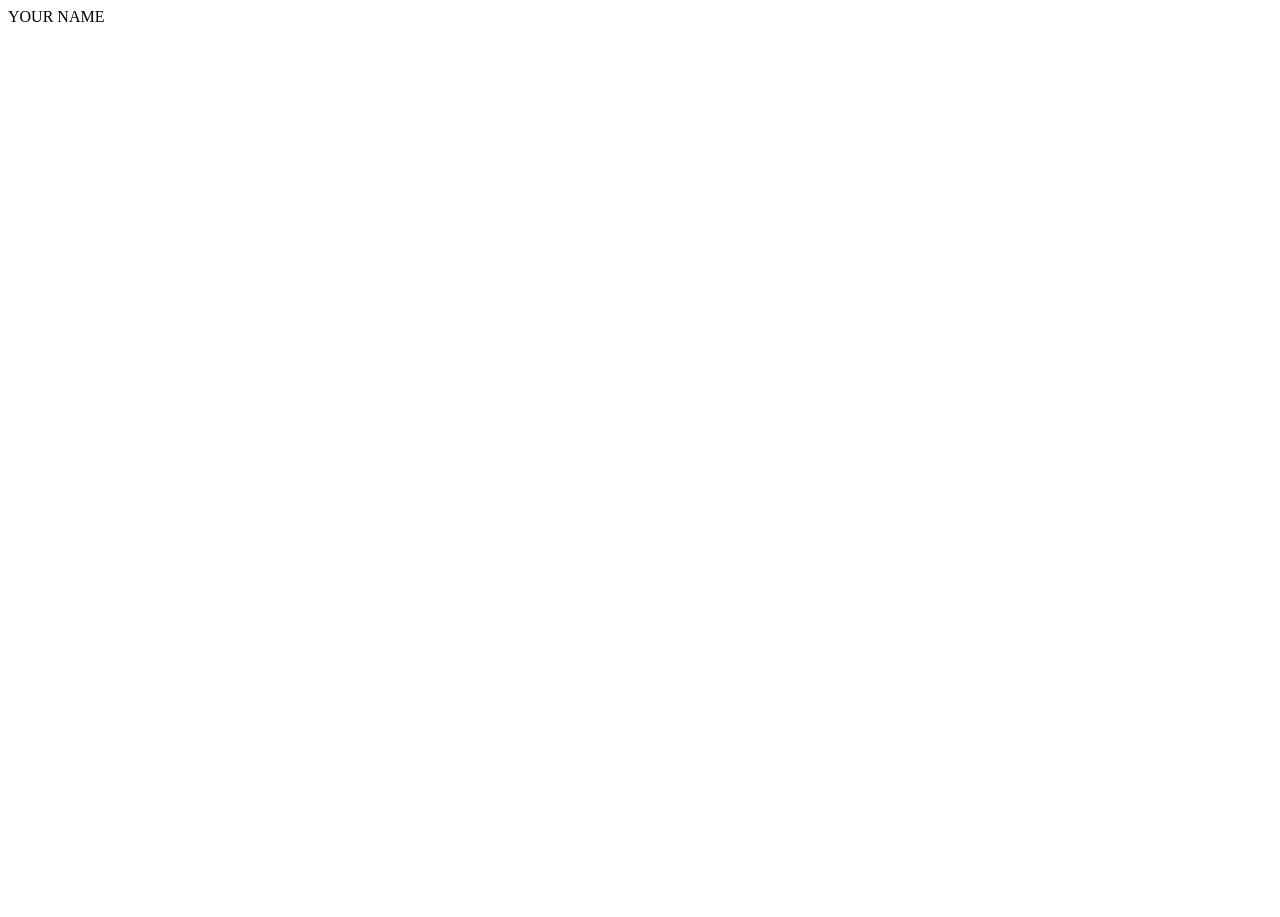
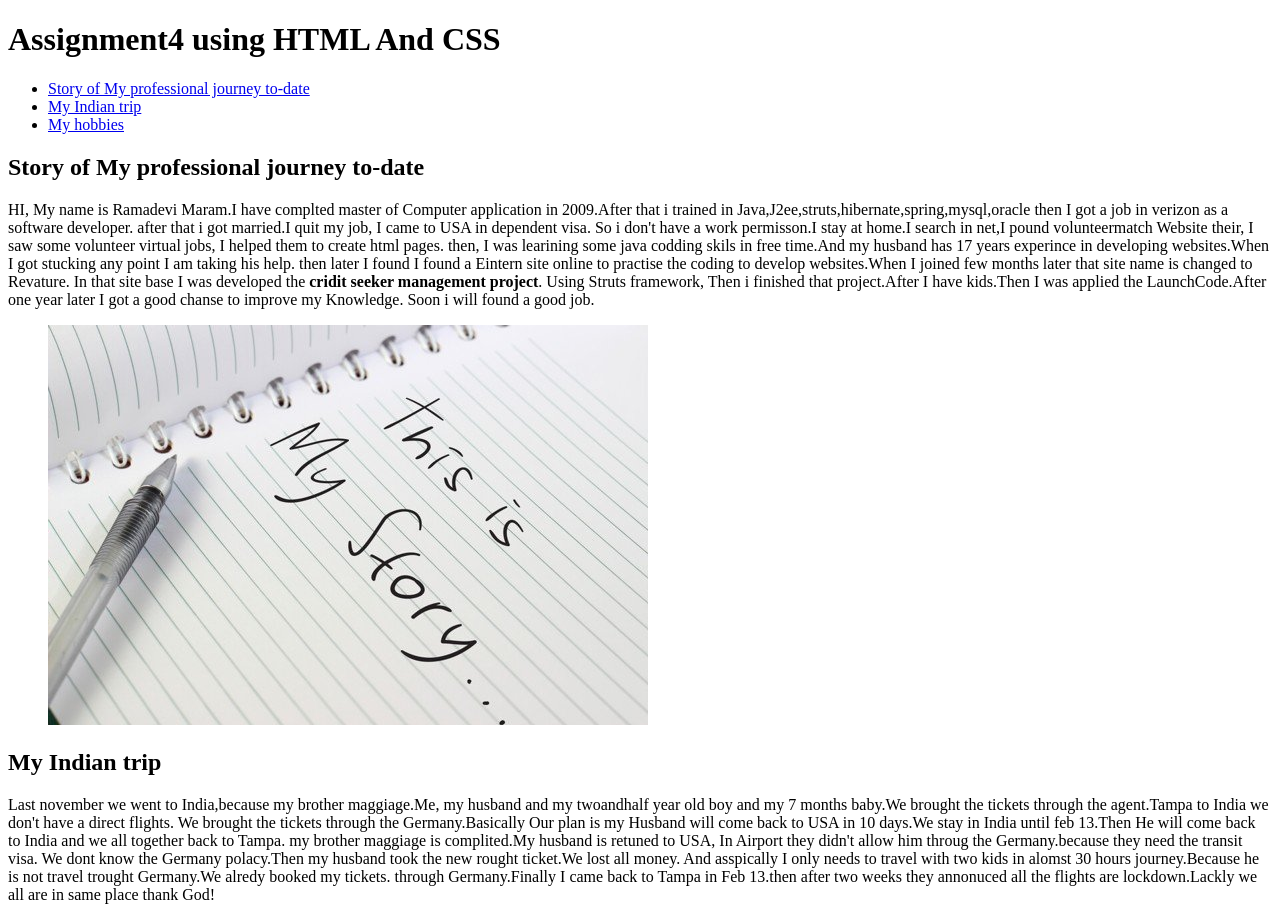
Before and after one commit to ramadevimaram/-HtmlAssignment4, a plain HTML site: page index.html in a window 1280 px wide. Shown: the top 917 px of the page. Before the commit the page ends 800 px from the top, so only its background shows below. Drawn offline with Linux system fonts and the light colour scheme.

Commit message:
added the code in index.html and images file

```diff
--- a/index.html
+++ b/index.html
@@ -1 +1,64 @@
-<p>YOUR NAME</p>
+<!DOCTYPE html>
+
+<html>
+   <head>
+      <title>Assignment4-HTML</title>
+   </head>
+<body>
+   <header>
+    <h1>Assignment4 using HTML And CSS</h1>
+    <nav>
+        <ul>
+            <li><a href="#professionaljourney">Story of My professional journey to-date</a></li>
+            <li><a href="#Indiantrip">My Indian trip</a></li>
+            <li><a href="#Myhobbies">My hobbies</a></li>
+
+        </ul>
+    </nav>
+    <main>
+        <article>
+            <section>
+                <a name="professionaljourney"></a>
+                <h2>Story of My professional journey to-date</h2>
+                <p>HI, My name is Ramadevi Maram.I have complted master of Computer application in 2009.After that i trained in Java,J2ee,struts,hibernate,spring,mysql,oracle then I got a job in verizon as a software developer.
+                    after that i got married.I quit my job, I came to USA in dependent visa.
+                 So i don't have a work permisson.I stay at home.I search in net,I pound volunteermatch Website their, I saw some volunteer virtual jobs, I helped them to create html pages.
+                 then, I was learining some java codding skils in free time.And my husband has 17 years experince in developing websites.When I got stucking any point I am taking his help.
+                 then later I found I found a Eintern site online to practise the coding to develop websites.When I joined few months later that site name is changed to Revature.
+                 In that site base I was developed the <b> cridit seeker management project</b>. Using Struts framework, Then i finished that project.After I have kids.Then I was applied the LaunchCode.After one year later I got a good chanse to improve my Knowledge.
+                 Soon i will found a good job.</p>
+                <figure>
+                    <img src="images/thisismystory600.jpg" alt="Story Image">
+
+                </figure>
+            </section>
+            <section>
+                <a name="Indiantrip"></a>
+                <h2>My Indian trip</h2>
+                <p>Last november we went to India,because my brother maggiage.Me, my husband and my twoandhalf year old boy and my 7 months baby.We brought the tickets through the agent.Tampa to India we don't have a direct flights.
+                    We brought the tickets through the Germany.Basically Our plan is my Husband will come back to USA in 10 days.We stay in India until feb 13.Then He will come back to India and we all together back to Tampa.
+                    my brother maggiage is complited.My husband is retuned to USA, In Airport they didn't allow him throug the Germany.because they need the transit visa. We dont know the Germany polacy.Then my husband took the new rought ticket.We lost all money.
+                    And asspically I only needs to travel with two kids in alomst 30 hours journey.Because he is not travel trought Germany.We alredy booked my tickets. through Germany.Finally I came back to Tampa in Feb 13.then after two weeks they annonuced all the flights are lockdown.Lackly we all are in same place thank God!
+                </p>
+                <figure>
+                    <img src="images/hqdefault.jpg" alt="Indian Trip Image">
+
+                </figure>
+            </section>
+            <section>
+                <a name="Myhobbies"></a>
+                <h2>My hobbies</h2>
+                <p>I love painting, drawing,gardening,crafts,switching,cooking</p>
+                <figure>
+                    <img src="images/23pvxQV3RSks_1578141776123.jpeg" alt="hobbies image">
+
+                </figure>
+            </section>
+        </article>
+    </main>
+        <footer>
+            @Assignment4 Rama
+        </footer>
+   </body>
+
+</html>
```
Also changed, not shown: images/23pvxQV3RSks_1578141776123.jpeg (added), images/hqdefault.jpg (added), images/thisismystory600.jpg (added).
